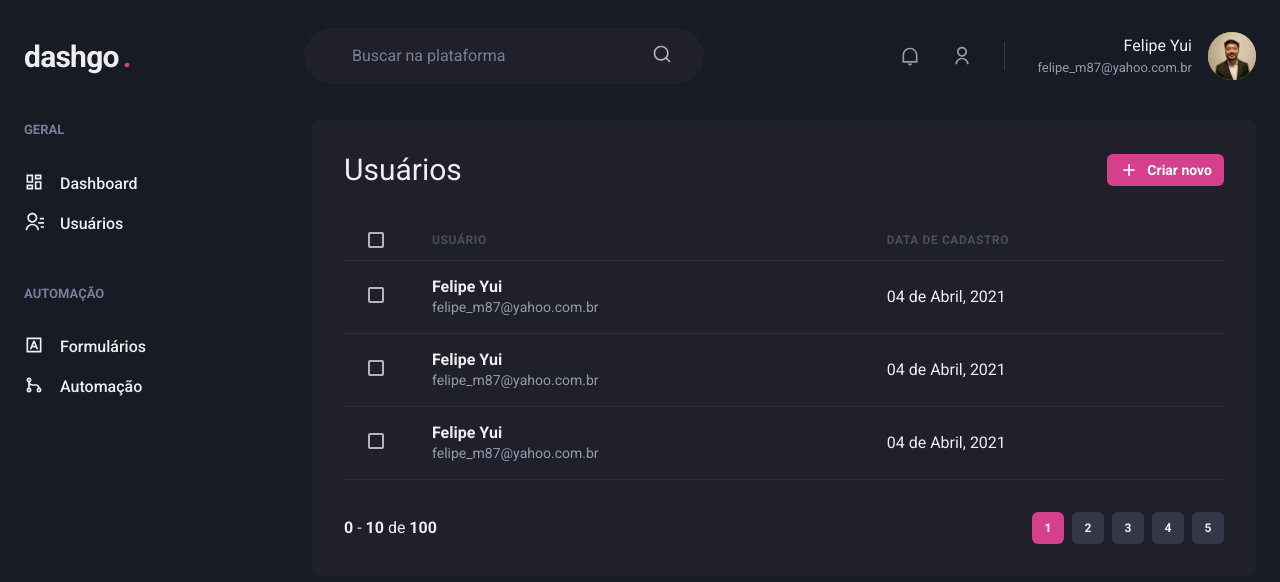
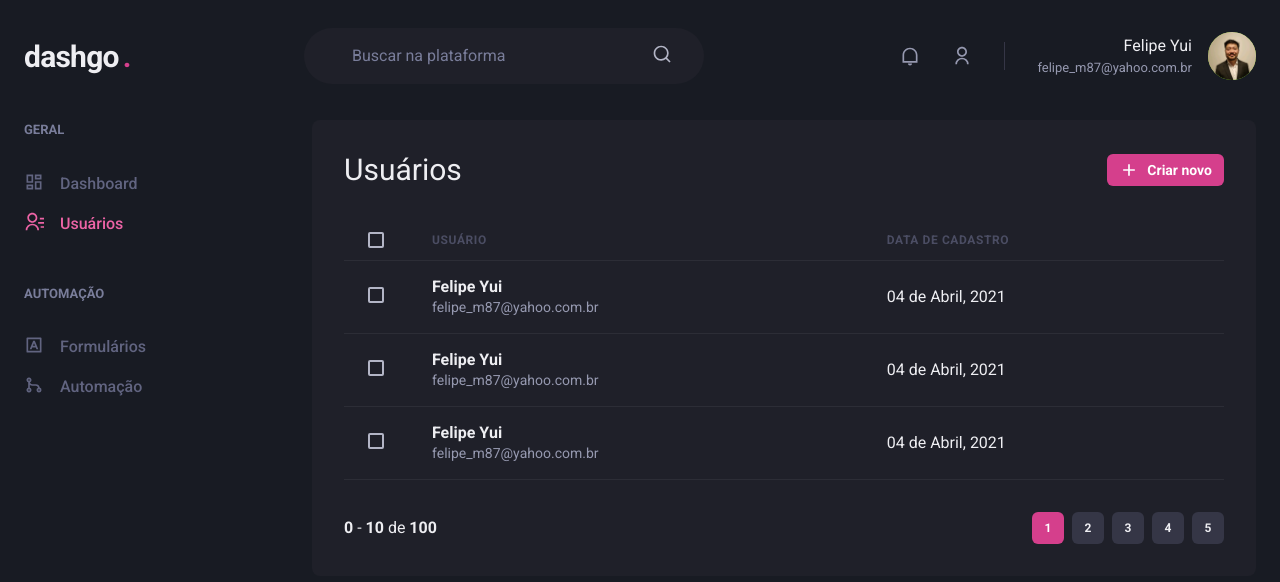
Before and after one commit to felipekejo/dashgo, a Next.js app: page /users in a window 1280 px wide. Shown: the top 582 px of the page. Built offline with nearby package versions, Linux system fonts and the light colour scheme.

Commit message:
Highlight active link

```diff
--- /dev/null
+++ b/src/components/ActiveLink.tsx
@@ -0,0 +1,30 @@
+import Link, { LinkProps } from "next/link";
+import { useRouter } from "next/router";
+import { cloneElement, ReactElement } from "react";
+
+interface ActiveLinkProps extends LinkProps {
+  children: ReactElement;
+  shouldMatchExactHref?: boolean
+}
+
+export function ActiveLink({ children, shouldMatchExactHref = false, ...rest }: ActiveLinkProps) {
+  const { asPath } = useRouter()
+  let isActive = false
+
+  if (shouldMatchExactHref && (asPath === rest.href || asPath === rest.as)) {
+    isActive = true
+  }
+
+  if (!shouldMatchExactHref &&
+    (asPath.startsWith(String(rest.href)) ||
+      asPath.startsWith(String(rest.as)))) {
+    isActive = true
+  }
+  return (
+    <Link {...rest}>
+      {cloneElement(children, {
+        color: isActive ? 'pink.400' : "gray.500"
+      })}
+    </Link>
+  )
+}
--- a/src/components/Sidebar/NavLink.tsx
+++ b/src/components/Sidebar/NavLink.tsx
@@ -1,6 +1,7 @@
 import { Icon, Link as ChakraLink, Text, LinkProps as ChakraLinkProps } from "@chakra-ui/react";
 import { ElementType } from "react";
-import Link from 'next/link'
+
+import { ActiveLink } from "../ActiveLink";
 
 interface NavLinkProps extends ChakraLinkProps {
   children: string;
@@ -10,12 +11,12 @@
 
 export function NavLink({ icon, children, href, ...rest }: NavLinkProps) {
   return (
-    <Link href={href} passHref>
+    <ActiveLink href={href} passHref>
       <ChakraLink display="flex" align="center" {...rest}>
         <Icon as={icon} fontSize="20" />
         <Text ml="4" fontWeight="medium">{children}</Text>
       </ChakraLink>
-    </Link>
+    </ActiveLink>
 
   )
 }
```
